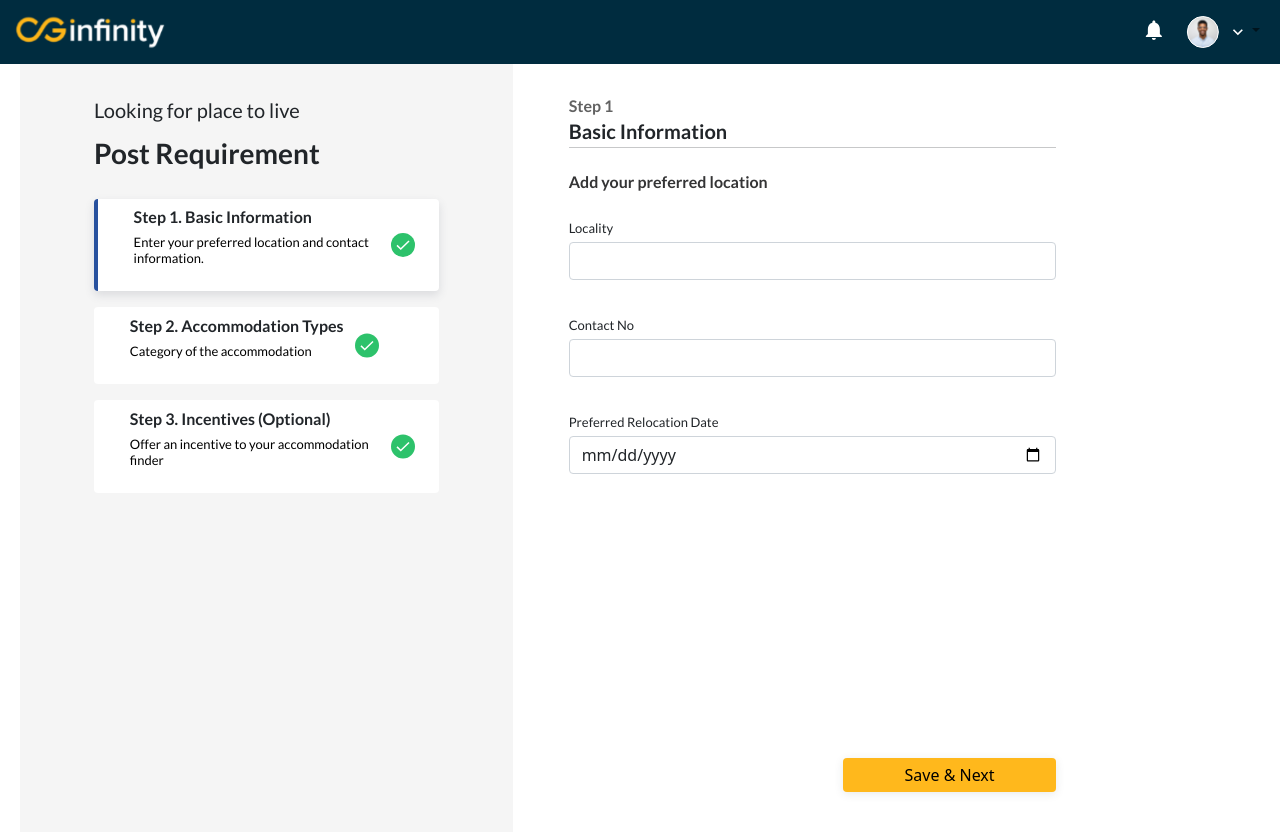
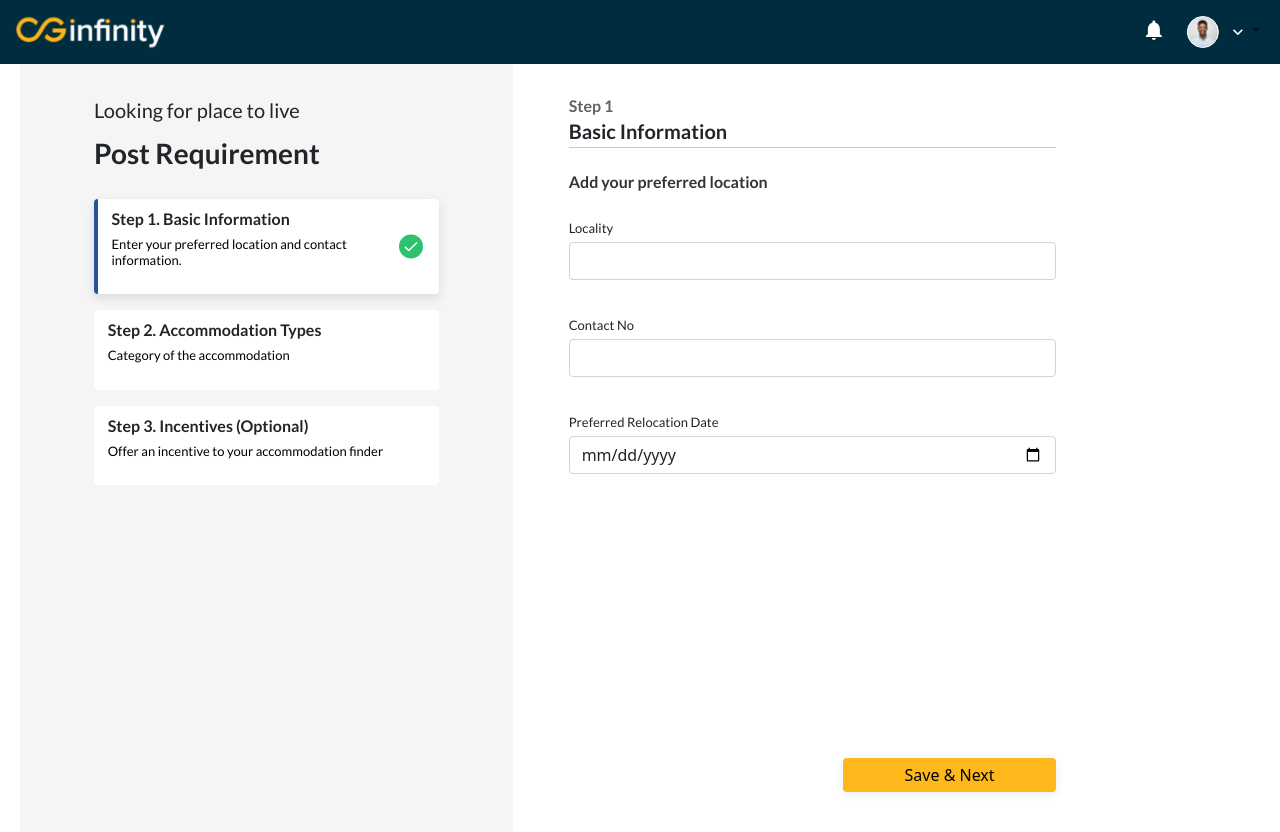
Before and after one commit to ravi-kaushish/findaccomodation, a React (Create React App) app in the folder accommodation/: page /requirementform in a window 1280 px wide. Shown: the top 832 px of the page. Built offline with nearby package versions, Linux system fonts and the light colour scheme.

Commit message:
added green tick on both voluntary and requirement forms

```diff
--- a/accommodation/src/components/landingPage/landingPage.css
+++ b/accommodation/src/components/landingPage/landingPage.css
@@ -59,3 +59,6 @@
   border: 2px solid #343435;
   border-radius: 50px;
 }
+@media  (max-width:576px) {
+
+}
--- a/accommodation/src/components/landingPage/landingPage.js
+++ b/accommodation/src/components/landingPage/landingPage.js
@@ -37,7 +37,7 @@ const LandingPage = ({ user }) => {
     <>
       <Navbar />
       <Wrapper>
-        <Container>
+        <Container className="main-wrapper">
           <div className="container-fluid ">
             <TopContainer
               className="row"
--- a/accommodation/src/components/verticalStepper/verticalStepper.js
+++ b/accommodation/src/components/verticalStepper/verticalStepper.js
@@ -1,4 +1,4 @@
-import React, { useContext,useEffect } from "react";
+import React, { useContext, useEffect } from "react";
 import "./verticalStepper.css";
 import {
   MainContainer,
@@ -11,43 +11,45 @@ import RequirementStepInfo from "../requirementMultiStepForm/requirementStepInfo
 import { MultiStepContext } from "../stepContext/stepContext";
 import ReqStepHeader from "../requirementMultiStepForm/reqStepHeader/reqStepHeader";
 import VolunteerStepHeader from "../volunteerMultiStepForm/volunteerStepHeader/volunteerStepHeader";
-import GreenTick from "../../images/greenTick.svg"
+import GreenTick from "../../images/greenTick.svg";
 
 function VerticalStepper(props) {
-  const [callf , setCall] = React.useState(props.call)
+  const [callf, setCall] = React.useState(props.call);
 
   let element = null;
 
-
-  console.log(props.call)
-  const { currentIndex,reqCurrentIndex } = useContext(MultiStepContext);
+  console.log(props.call);
+  const { currentIndex, reqCurrentIndex } = useContext(MultiStepContext);
   const stepsList = VolunteerStepInfo.map((currentStep) => (
     <StepContainer
       key={currentStep.step}
       className={
-        currentStep.step == currentIndex ? "verticalStepper__active" : ""
+        currentStep.step == currentIndex ? "verticalStepper__active d-flex justify-content-between" : "d-flex justify-content-between"
       }
     >
-      <div style={{ margin: "3% 4%" }}>
+      <div  style={{ margin: "3% 4%" }}>
         <Title className="verticalStepper__heading">
           Step {currentStep.step}. {currentStep.title}
         </Title>
         <Description style={{ color: "black" }}>
           {currentStep.description}
         </Description>
+
       </div>
-    </StepContainer>
+       {currentStep.step == currentIndex ? <img src={GreenTick} style={{marginRight:"1rem"}}/>: "" }
 
 
+    </StepContainer>
   ));
-
-
 
   const requirmentList = RequirementStepInfo.map((currentStep) => (
     <StepContainer
-
       key={currentStep.step}
-      className={currentStep.step == reqCurrentIndex   ? "verticalStepper__active container-fluid d-flex" : "container-fluid d-flex"}
+      className={
+        currentStep.step == reqCurrentIndex
+          ? "verticalStepper__active d-flex justify-content-between"
+          : "d-flex justify-content-between"
+      }
     >
       <div style={{ margin: "3% 4%" }}>
         <Title>
@@ -57,22 +59,18 @@ function VerticalStepper(props) {
           {currentStep.description}
         </Description>
       </div>
-      <img src={GreenTick} />
+      {currentStep.step == reqCurrentIndex ? <img src={GreenTick} style={{marginRight:"1rem"}}/>: "" }
     </StepContainer>
   ));
 
-  if (callf ==="isRequirement"){
-    element = requirmentList
-  }
-  else
-  element = stepsList
+  if (callf === "isRequirement") {
+    element = requirmentList;
+  } else element = stepsList;
 
   return (
     <MainContainer style={{ padding: "2rem 15% 0", height: "100%" }}>
-     {callf === "isRequirement" ? <ReqStepHeader /> : <VolunteerStepHeader />  }
+      {callf === "isRequirement" ? <ReqStepHeader /> : <VolunteerStepHeader />}
       {element}
-
-
     </MainContainer>
   );
 }
```
